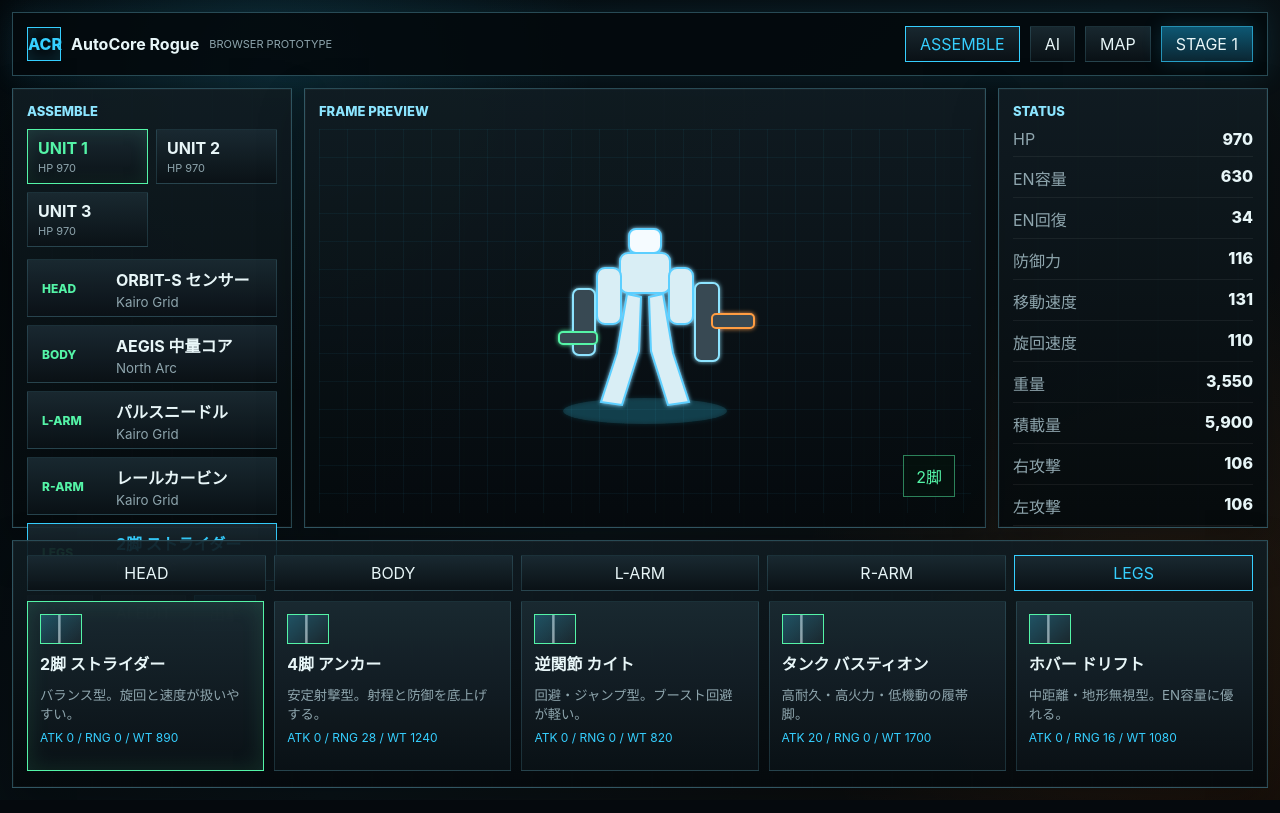
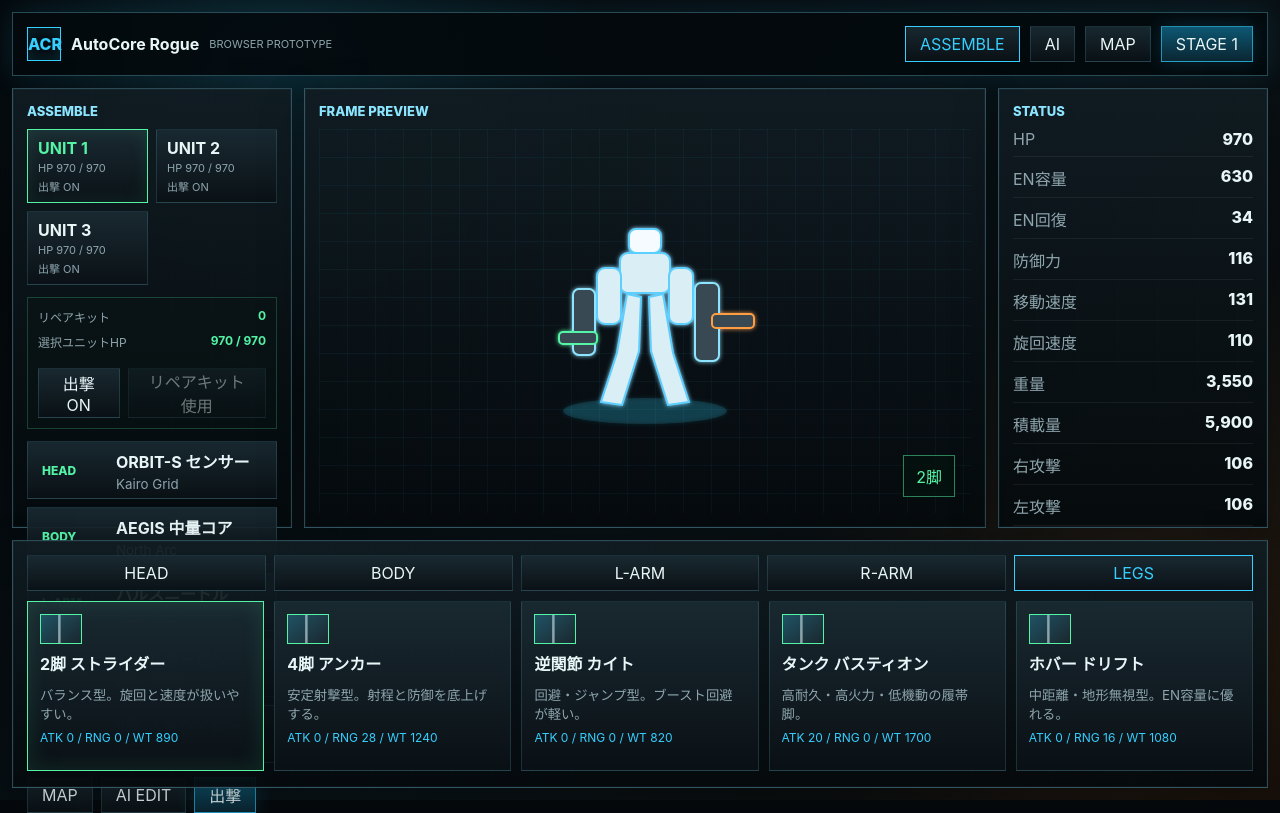
Before and after one commit to wahaaandroid-droid/AutoCoreRogue, a React (Vite) app: page / in a window 1280 px wide. Built offline with nearby package versions, Linux system fonts and the light colour scheme.

Commit message:
Add persistent squad damage and repair kits

```diff
--- a/src/App.tsx
+++ b/src/App.tsx
@@ -1,4 +1,4 @@
-import { useMemo, useState } from "react";
+import { useEffect, useMemo, useState } from "react";
 import AssembleScreen from "./components/AssembleScreen";
 import AiEditorScreen from "./components/AiEditorScreen";
 import CombatScreen from "./components/CombatScreen";
@@ -24,6 +24,10 @@ const createInitialAiSlotCounts = (): number[] =>
   Array.from({ length: SQUAD_SIZE }, () => 5);
 const createInitialAiRulesByUnit = (): AiRule[][] =>
   Array.from({ length: SQUAD_SIZE }, () => createInitialAiRules());
+const createInitialUnitHp = (): number[] =>
+  createInitialLoadouts().map((unitLoadout) => calculateDerivedStats(unitLoadout, baseUpgrades).hpMax);
+const createInitialSortieEnabled = (): boolean[] =>
+  Array.from({ length: SQUAD_SIZE }, () => true);
 
 export default function App() {
   const [screen, setScreen] = useState<ScreenId>("assemble");
@@ -34,6 +38,9 @@ export default function App() {
   const [upgrades, setUpgrades] = useState<PilotUpgrades>(() => cloneUpgrades());
   const [aiSlotCounts, setAiSlotCounts] = useState<number[]>(() => createInitialAiSlotCounts());
   const [aiRulesByUnit, setAiRulesByUnit] = useState<AiRule[][]>(() => createInitialAiRulesByUnit());
+  const [unitHpByUnit, setUnitHpByUnit] = useState<number[]>(() => createInitialUnitHp());
+  const [sortieEnabled, setSortieEnabled] = useState<boolean[]>(() => createInitialSortieEnabled());
+  const [repairKitStock, setRepairKitStock] = useState(0);
   const [rewardOptions, setRewardOptions] = useState<RewardOption[]>([]);
   const [lastOutcome, setLastOutcome] = useState<string | undefined>();
 
@@ -48,6 +55,18 @@ export default function App() {
       ),
     [aiRulesByUnit, aiSlotCounts],
   );
+  const sortieReady = useMemo(
+    () => statsByUnit.some((stats, index) =>
+      (sortieEnabled[index] ?? true) && (unitHpByUnit[index] ?? stats.hpMax) > 0,
+    ),
+    [sortieEnabled, statsByUnit, unitHpByUnit],
+  );
+
+  useEffect(() => {
+    setUnitHpByUnit((current) =>
+      statsByUnit.map((stats, index) => Math.min(current[index] ?? stats.hpMax, stats.hpMax)),
+    );
+  }, [statsByUnit]);
 
   const changeLoadout = (slot: PartSlot, partId: string) => {
     setLoadouts((current) =>
@@ -63,6 +82,49 @@ export default function App() {
     );
   };
 
+  const toggleSortie = (unitIndex: number) => {
+    const unitHp = unitHpByUnit[unitIndex] ?? statsByUnit[unitIndex]?.hpMax ?? 0;
+    if (unitHp <= 0) {
+      setLastOutcome(`UNIT ${unitIndex + 1} は大破中: リペアキットが必要`);
+      return;
+    }
+
+    setSortieEnabled((current) => {
+      const next = current.map((enabled, index) => (index === unitIndex ? !enabled : enabled));
+      const hasReadyUnit = next.some((enabled, index) =>
+        enabled && (unitHpByUnit[index] ?? statsByUnit[index]?.hpMax ?? 0) > 0,
+      );
+      if (!hasReadyUnit) {
+        setLastOutcome("最低1体は出撃ONにしてください");
+        return current;
+      }
+      return next;
+    });
+  };
+
+  const useRepairKit = (unitIndex: number) => {
+    if (repairKitStock <= 0) {
+      setLastOutcome("リペアキットのストックがありません");
+      return;
+    }
+
+    const maxHp = statsByUnit[unitIndex]?.hpMax ?? 0;
+    const currentHp = unitHpByUnit[unitIndex] ?? maxHp;
+    if (currentHp >= maxHp) {
+      setLastOutcome(`UNIT ${unitIndex + 1} は修理不要`);
+      return;
+    }
+
+    setRepairKitStock((current) => Math.max(0, current - 1));
+    setUnitHpByUnit((current) =>
+      current.map((hp, index) => (index === unitIndex ? maxHp : hp)),
+    );
+    setSortieEnabled((current) =>
+      current.map((enabled, index) => (index === unitIndex ? true : enabled)),
+    );
+    setLastOutcome(`UNIT ${unitIndex + 1} を全回復`);
+  };
+
   const resetRun = () => {
     setStage(1);
     setLoadouts(createInitialLoadouts());
@@ -71,10 +133,16 @@ export default function App() {
     setUpgrades(cloneUpgrades());
     setAiSlotCounts(createInitialAiSlotCounts());
     setAiRulesByUnit(createInitialAiRulesByUnit());
+    setUnitHpByUnit(createInitialUnitHp());
+    setSortieEnabled(createInitialSortieEnabled());
+    setRepairKitStock(0);
     setRewardOptions([]);
   };
 
-  const handleVictory = () => {
+  const handleVictory = (remainingHpByUnit: number[]) => {
+    setUnitHpByUnit((current) =>
+      current.map((hp, index) => remainingHpByUnit[index] ?? hp),
+    );
     setRewardOptions(generateRewardOptions(stage, unlockedPartIds, aiSlotCounts[activeUnitIndex] ?? 5));
     setLastOutcome(`STAGE ${stage} CLEAR`);
     setScreen("reward");
@@ -123,6 +191,10 @@ export default function App() {
       );
     }
 
+    if (payload.kind === "repairKit") {
+      setRepairKitStock((current) => current + payload.amount);
+    }
+
     if (stage >= 7) {
       resetRun();
       setLastOutcome("RUN COMPLETE: 新しいランを開始");
@@ -136,6 +208,11 @@ export default function App() {
   };
 
   const startCombat = () => {
+    if (!sortieReady) {
+      setLastOutcome("出撃可能なユニットがありません");
+      setScreen("assemble");
+      return;
+    }
     unlockCombatAudio();
     setScreen("combat");
   };
@@ -157,7 +234,7 @@ export default function App() {
         <button className={screen === "map" ? "active" : ""} onClick={() => setScreen("map")}>
           MAP
         </button>
-        <button className="primary" onClick={startCombat}>
+        <button className="primary" onClick={startCombat} disabled={!sortieReady}>
           STAGE {stage}
         </button>
       </nav>
@@ -172,12 +249,18 @@ export default function App() {
           loadouts={loadouts}
           unlockedPartIds={unlockedPartIds}
           statsByUnit={statsByUnit}
+          unitHpByUnit={unitHpByUnit}
+          sortieEnabled={sortieEnabled}
+          repairKitStock={repairKitStock}
           activeUnitIndex={activeUnitIndex}
           onSelectUnit={setActiveUnitIndex}
           onChangeLoadout={changeLoadout}
+          onToggleSortie={toggleSortie}
+          onUseRepairKit={useRepairKit}
           onOpenAi={() => setScreen("ai")}
           onOpenMap={() => setScreen("map")}
           onStartCombat={startCombat}
+          canStartCombat={sortieReady}
         />
       )}
       {screen === "ai" && (
@@ -197,6 +280,8 @@ export default function App() {
         <CombatScreen
           stage={stage}
           statsByUnit={statsByUnit}
+          unitHpByUnit={unitHpByUnit}
+          sortieEnabled={sortieEnabled}
           rulesByUnit={normalizedRulesByUnit}
           activeUnitIndex={activeUnitIndex}
           onSelectUnit={setActiveUnitIndex}
--- a/src/components/AssembleScreen.tsx
+++ b/src/components/AssembleScreen.tsx
@@ -7,12 +7,18 @@ interface AssembleScreenProps {
   loadouts: Loadout[];
   unlockedPartIds: string[];
   statsByUnit: DerivedStats[];
+  unitHpByUnit: number[];
+  sortieEnabled: boolean[];
+  repairKitStock: number;
   activeUnitIndex: number;
   onSelectUnit: (index: number) => void;
   onChangeLoadout: (slot: PartSlot, partId: string) => void;
+  onToggleSortie: (index: number) => void;
+  onUseRepairKit: (index: number) => void;
   onOpenAi: () => void;
   onOpenMap: () => void;
   onStartCombat: () => void;
+  canStartCombat: boolean;
 }
 
 const statRows = [
@@ -30,16 +36,24 @@ export default function AssembleScreen({
   loadouts,
   unlockedPartIds,
   statsByUnit,
+  unitHpByUnit,
+  sortieEnabled,
+  repairKitStock,
   activeUnitIndex,
   onSelectUnit,
   onChangeLoadout,
+  onToggleSortie,
+  onUseRepairKit,
   onOpenAi,
   onOpenMap,
   onStartCombat,
+  canStartCombat,
 }: AssembleScreenProps) {
   const [activeSlot, setActiveSlot] = useState<PartSlot>("LEGS");
   const loadout = loadouts[activeUnitIndex] ?? loadouts[0];
   const stats = statsByUnit[activeUnitIndex] ?? statsByUnit[0];
+  const currentHp = Math.min(unitHpByUnit[activeUnitIndex] ?? stats.hpMax, stats.hpMax);
+  const canRepair = repairKitStock > 0 && currentHp < stats.hpMax;
   const build = buildFromLoadout(loadout);
   const unlocked = new Set(unlockedPartIds);
 
@@ -55,9 +69,33 @@ export default function AssembleScreen({
               onClick={() => onSelectUnit(index)}
             >
               <strong>UNIT {index + 1}</strong>
-              <small>HP {unitStats.hpMax}</small>
+              <small>
+                HP {Math.ceil(Math.min(unitHpByUnit[index] ?? unitStats.hpMax, unitStats.hpMax))} / {unitStats.hpMax}
+              </small>
+              <small>{sortieEnabled[index] && (unitHpByUnit[index] ?? unitStats.hpMax) > 0 ? "出撃 ON" : "出撃 OFF"}</small>
             </button>
           ))}
+        </div>
+        <div className="kit-panel">
+          <div>
+            <span>リペアキット</span>
+            <strong>{repairKitStock}</strong>
+          </div>
+          <div>
+            <span>選択ユニットHP</span>
+            <strong>{Math.ceil(currentHp)} / {stats.hpMax}</strong>
+          </div>
+          <div className="screen-actions compact-actions">
+            <button
+              onClick={() => onToggleSortie(activeUnitIndex)}
+              disabled={currentHp <= 0}
+            >
+              {sortieEnabled[activeUnitIndex] && currentHp > 0 ? "出撃 ON" : "出撃 OFF"}
+            </button>
+            <button onClick={() => onUseRepairKit(activeUnitIndex)} disabled={!canRepair}>
+              リペアキット使用
+            </button>
+          </div>
         </div>
         <div className="slot-list">
           {SLOTS.map((slot) => {
@@ -80,7 +118,7 @@ export default function AssembleScreen({
         <div className="screen-actions">
           <button onClick={onOpenMap}>MAP</button>
           <button onClick={onOpenAi}>AI EDIT</button>
-          <button className="primary" onClick={onStartCombat}>出撃</button>
+          <button className="primary" onClick={onStartCombat} disabled={!canStartCombat}>出撃</button>
         </div>
       </section>
 
--- a/src/components/CombatScreen.tsx
+++ b/src/components/CombatScreen.tsx
@@ -11,10 +11,12 @@ import combatSpritesUrl from "../assets/combat-sprites.png";
 interface CombatScreenProps {
   stage: number;
   statsByUnit: DerivedStats[];
+  unitHpByUnit: number[];
+  sortieEnabled: boolean[];
   rulesByUnit: AiRule[][];
   activeUnitIndex: number;
   onSelectUnit: (index: number) => void;
-  onVictory: () => void;
+  onVictory: (unitHpByUnit: number[]) => void;
   onDefeat: () => void;
   onOpenAssemble: () => void;
   onOpenAi: () => void;
@@ -316,8 +318,8 @@ const drawCombat = (ctx: CanvasRenderingContext2D, state: CombatState) => {
   for (const enemy of state.enemies) {
     drawMech(ctx, enemy, false, enemy.rank === "boss" ? "tank" : enemy.rank === "elite" ? "quad" : "biped");
   }
-  state.players.forEach((unit, index) => {
-    drawMech(ctx, unit.actor, true, unit.stats.legType, `U${index + 1}`);
+  state.players.forEach((unit) => {
+    drawMech(ctx, unit.actor, true, unit.stats.legType, `U${unit.unitIndex + 1}`);
   });
 
   if (state.status !== "running") {
@@ -335,6 +337,8 @@ const drawCombat = (ctx: CanvasRenderingContext2D, state: CombatState) => {
 export default function CombatScreen({
   stage,
   statsByUnit,
+  unitHpByUnit,
+  sortieEnabled,
   rulesByUnit,
   activeUnitIndex,
   onSelectUnit,
@@ -344,21 +348,21 @@ export default function CombatScreen({
   onOpenAi,
 }: CombatScreenProps) {
   const canvasRef = useRef<HTMLCanvasElement | null>(null);
-  const stateRef = useRef<CombatState>(createCombatState(stage, statsByUnit));
+  const stateRef = useRef<CombatState>(createCombatState(stage, statsByUnit, unitHpByUnit, sortieEnabled));
   const resolvedRef = useRef(false);
   const [snapshot, setSnapshot] = useState<CombatState>(() => stateRef.current);
-  const clampedUnitIndex = Math.min(activeUnitIndex, Math.max(0, snapshot.players.length - 1));
-  const activeUnit = snapshot.players[clampedUnitIndex] ?? snapshot.players[0];
-  const activeStats = statsByUnit[clampedUnitIndex] ?? statsByUnit[0];
-  const activeRules = rulesByUnit[clampedUnitIndex] ?? rulesByUnit[0] ?? [];
+  const activeUnit = snapshot.players.find((unit) => unit.unitIndex === activeUnitIndex) ?? snapshot.players[0];
+  const selectedUnitIndex = activeUnit?.unitIndex ?? 0;
+  const activeStats = statsByUnit[selectedUnitIndex] ?? statsByUnit[0];
+  const activeRules = rulesByUnit[selectedUnitIndex] ?? rulesByUnit[0] ?? [];
   const rulesById = useMemo(() => new Map(activeRules.map((rule) => [rule.id, rule])), [activeRules]);
   const activeRule = activeUnit?.activeRuleId ? rulesById.get(activeUnit.activeRuleId) : undefined;
 
   useEffect(() => {
-    stateRef.current = createCombatState(stage, statsByUnit);
+    stateRef.current = createCombatState(stage, statsByUnit, unitHpByUnit, sortieEnabled);
     resolvedRef.current = false;
     setSnapshot(stateRef.current);
-  }, [stage, statsByUnit]);
+  }, [stage, statsByUnit, unitHpByUnit, sortieEnabled]);
 
   useEffect(() => {
     const canvas = canvasRef.current;
@@ -398,7 +402,12 @@ export default function CombatScreen({
         resolvedRef.current = true;
         window.setTimeout(() => {
           if (current.status === "victory") {
-            onVictory();
+            onVictory(
+              current.players.reduce<number[]>((hpByUnit, unit) => {
+                hpByUnit[unit.unitIndex] = unit.actor.hp;
+                return hpByUnit;
+              }, []),
+            );
           } else {
             onDefeat();
           }
@@ -434,10 +443,10 @@ export default function CombatScreen({
             {snapshot.players.map((unit, index) => (
               <button
                 key={unit.actor.id}
-                className={`squad-status-row ${clampedUnitIndex === index ? "active" : ""}`}
-                onClick={() => onSelectUnit(index)}
+                className={`squad-status-row ${selectedUnitIndex === unit.unitIndex ? "active" : ""}`}
+                onClick={() => onSelectUnit(unit.unitIndex)}
               >
-                <span>UNIT {index + 1}</span>
+                <span>UNIT {unit.unitIndex + 1}</span>
                 <b>{unit.actor.hp > 0 ? Math.ceil(unit.actor.hp) : "DOWN"}</b>
               </button>
             ))}
@@ -502,7 +511,7 @@ export default function CombatScreen({
         <div className="panel compact radar-panel">
           <div className="section-title">RADAR</div>
           <div className="radar">
-            {snapshot.players.map((unit, index) => (
+            {snapshot.players.map((unit) => (
               <span
                 key={unit.actor.id}
                 className={`radar-player ${unit.actor.hp <= 0 ? "down" : ""}`}
@@ -510,8 +519,8 @@ export default function CombatScreen({
                   left: `${(unit.actor.x / snapshot.width) * 100}%`,
                   top: `${(unit.actor.y / snapshot.height) * 100}%`,
                   background: unit.actor.color,
-                  width: clampedUnitIndex === index ? 10 : 8,
-                  height: clampedUnitIndex === index ? 10 : 8,
+                  width: selectedUnitIndex === unit.unitIndex ? 10 : 8,
+                  height: selectedUnitIndex === unit.unitIndex ? 10 : 8,
                 }}
               />
             ))}
--- a/src/components/RewardScreen.tsx
+++ b/src/components/RewardScreen.tsx
@@ -16,6 +16,9 @@ const rewardGlyph = (reward: RewardOption): string => {
   }
   if (reward.payload.kind === "cooldown") {
     return "CD";
+  }
+  if (reward.payload.kind === "repairKit") {
+    return "KIT";
   }
   return reward.payload.stat.toUpperCase();
 };
--- a/src/data/rewards.ts
+++ b/src/data/rewards.ts
@@ -4,7 +4,8 @@ export type RewardPayload =
   | { kind: "part"; partId: string }
   | { kind: "stat"; stat: "hp" | "enCapacity" | "enRegen" | "attack" | "defense"; amount: number }
   | { kind: "cooldown"; multiplier: number }
-  | { kind: "aiSlot"; amount: number };
+  | { kind: "aiSlot"; amount: number }
+  | { kind: "repairKit"; amount: number };
 
 export interface RewardOption {
   id: string;
@@ -16,6 +17,14 @@ export interface RewardOption {
 }
 
 const staticRewards: RewardOption[] = [
+  {
+    id: "repair-kit",
+    title: "リペアキット",
+    subtitle: "応急修理資材",
+    description: "リペアキットを1個ストック。ASSEMBLEで選択中ユニットを全回復できる。",
+    accent: "green",
+    payload: { kind: "repairKit", amount: 1 },
+  },
   {
     id: "hp-boost",
     title: "HP強化",
@@ -98,12 +107,13 @@ export const generateRewardOptions = (
   const rotating = staticRewards.filter((reward) => reward.id !== "ai-slot");
   const first = rotating[(stage + 1) % rotating.length];
   const second = rotating[(stage + 3) % rotating.length];
-  const pool = [...partRewards, first, second, aiReward].filter(Boolean) as RewardOption[];
+  const repairReward = staticRewards.find((reward) => reward.id === "repair-kit");
+  const pool = [repairReward, ...partRewards, first, second, aiReward].filter(Boolean) as RewardOption[];
   const unique = new Map<string, RewardOption>();
 
   for (const reward of pool) {
     unique.set(reward.id, reward);
   }
 
-  return [...unique.values()].slice(0, 3);
+  return [...unique.values()].slice(0, 4);
 };
--- a/src/game/combat.ts
+++ b/src/game/combat.ts
@@ -44,6 +44,7 @@ export interface CombatActor {
 }
 
 export interface PlayerCombatUnit {
+  unitIndex: number;
   actor: CombatActor;
   stats: DerivedStats;
   activeAction: AiActionId;
@@ -185,13 +186,25 @@ const createPlayerActor = (stats: DerivedStats, index: number): CombatActor => (
   rank: "normal",
 });
 
-const createPlayerUnit = (stats: DerivedStats, index: number): PlayerCombatUnit => ({
-  actor: createPlayerActor(stats, index),
+const createPlayerUnit = (
+  stats: DerivedStats,
+  unitIndex: number,
+  formationIndex: number,
+  currentHp: number,
+): PlayerCombatUnit => {
+  const actor = createPlayerActor(stats, unitIndex);
+  actor.x = ARENA_WIDTH * (PLAYER_FORMATION[formationIndex]?.x ?? 0.5);
+  actor.y = ARENA_HEIGHT * (PLAYER_FORMATION[formationIndex]?.y ?? 0.58);
+  actor.hp = clamp(currentHp, 0, stats.hpMax);
+
+  return {
+    unitIndex,
+    actor,
     stats,
     activeAction: "idle",
-  rightCooldown: 0.2 + index * 0.08,
-  leftCooldown: 0.35 + index * 0.08,
-  missileCooldown: 1.5 + index * 0.16,
+    rightCooldown: 0.2 + formationIndex * 0.08,
+    leftCooldown: 0.35 + formationIndex * 0.08,
+    missileCooldown: 1.5 + formationIndex * 0.16,
     boostCooldown: 0,
     rightResource: stats.rightResource,
     leftResource: stats.leftResource,
@@ -202,7 +215,8 @@ const createPlayerUnit = (stats: DerivedStats, index: number): PlayerCombatUnit
     rightEnergyCost: stats.rightEnergyCost,
     leftEnergyCost: stats.leftEnergyCost,
     missileEnergyCost: stats.missileEnergyCost,
-});
+  };
+};
 
 const createEnemy = (
   stage: number,
@@ -346,15 +360,28 @@ const refillEnemyWave = (state: CombatState): void => {
   state.spawnedEnemyCount += incoming.length;
 };
 
-export const createCombatState = (stage: number, statsByUnit: DerivedStats[]): CombatState => {
+export const createCombatState = (
+  stage: number,
+  statsByUnit: DerivedStats[],
+  unitHpByUnit: number[],
+  sortieEnabled: boolean[],
+): CombatState => {
   const wave = createInitialEnemies(stage);
+  const players = statsByUnit
+    .map((stats, unitIndex) => ({ stats, unitIndex }))
+    .filter(({ stats, unitIndex }) =>
+      (sortieEnabled[unitIndex] ?? true) && (unitHpByUnit[unitIndex] ?? stats.hpMax) > 0,
+    )
+    .map(({ stats, unitIndex }, formationIndex) =>
+      createPlayerUnit(stats, unitIndex, formationIndex, unitHpByUnit[unitIndex] ?? stats.hpMax),
+    );
 
   return {
     width: ARENA_WIDTH,
     height: ARENA_HEIGHT,
     time: 0,
     stage,
-    players: statsByUnit.map((stats, index) => createPlayerUnit(stats, index)),
+    players,
     enemies: wave.enemies,
     enemyQueue: wave.enemyQueue,
     enemyTotal: wave.enemyTotal,
@@ -1005,7 +1032,7 @@ export const stepCombat = (state: CombatState, dt: number, rulesByUnit: AiRule[]
     const targetDistance = target
       ? Math.hypot(target.x - player.x, target.y - player.y)
       : Number.POSITIVE_INFINITY;
-    const rules = rulesByUnit[unitIndex] ?? rulesByUnit[0] ?? [];
+    const rules = rulesByUnit[unit.unitIndex] ?? rulesByUnit[0] ?? [];
     const decision = evaluateAiRules(rules, {
       en: player.en,
       hpPercent: player.hp / player.maxHp,
--- a/src/styles.css
+++ b/src/styles.css
@@ -56,6 +56,12 @@ button:hover {
   border-color: var(--blue);
   color: white;
   transform: translateY(-1px);
+}
+
+button:disabled {
+  cursor: not-allowed;
+  opacity: 0.45;
+  transform: none;
 }
 
 button.primary {
@@ -183,7 +189,7 @@ select {
 }
 
 .unit-switcher button {
-  min-height: 54px;
+  min-height: 66px;
   text-align: left;
   padding: 8px 10px;
 }
@@ -241,8 +247,33 @@ select {
   margin-top: 14px;
 }
 
+.screen-actions.compact-actions {
+  margin-top: 10px;
+}
+
 .screen-actions.vertical {
   display: grid;
+}
+
+.kit-panel {
+  display: grid;
+  gap: 8px;
+  margin-bottom: 12px;
+  padding: 10px;
+  border: 1px solid rgba(84, 244, 167, 0.22);
+  background: rgba(8, 24, 20, 0.28);
+}
+
+.kit-panel > div:not(.screen-actions) {
+  display: flex;
+  justify-content: space-between;
+  gap: 10px;
+  color: var(--muted);
+  font-size: 12px;
+}
+
+.kit-panel strong {
+  color: var(--green);
 }
 
 .mech-preview-panel {
@@ -683,7 +714,7 @@ select {
 
 .reward-grid {
   display: grid;
-  grid-template-columns: repeat(3, minmax(0, 1fr));
+  grid-template-columns: repeat(4, minmax(0, 1fr));
   gap: 16px;
 }
 
```
Lines whose indentation alone changed are shown as unchanged.
